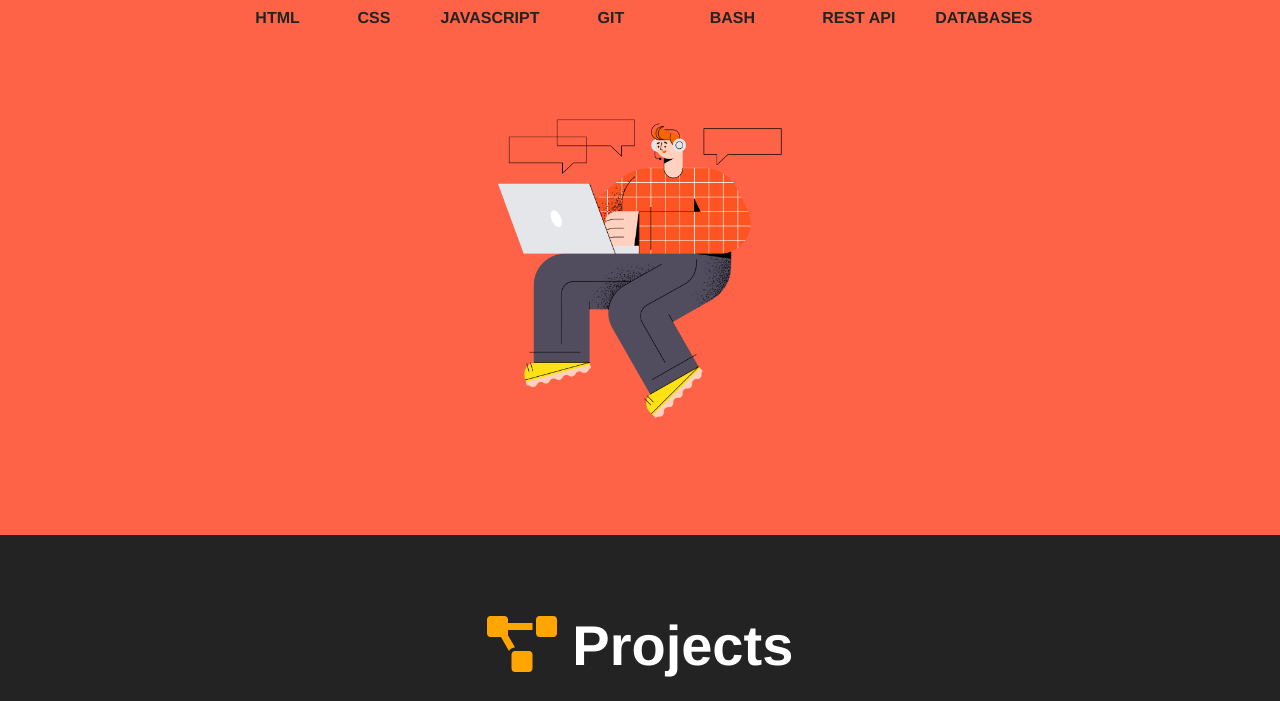
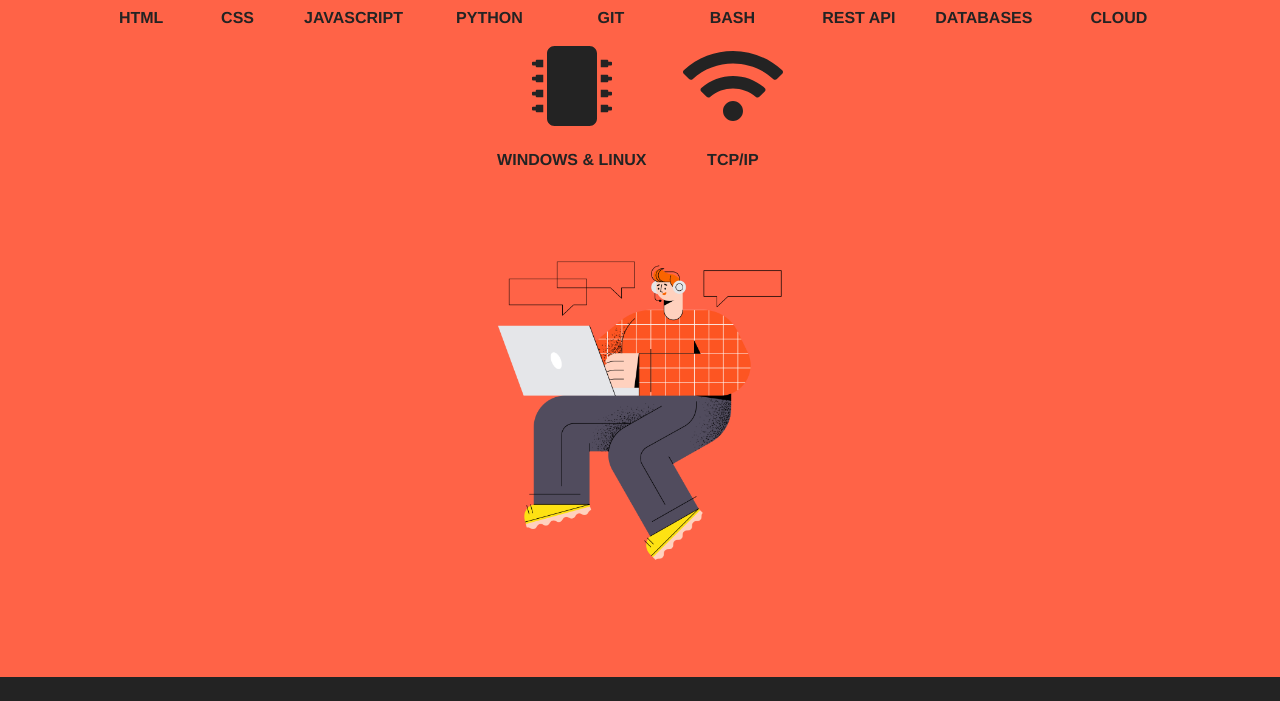
Before and after one commit to puybr/puybr.github.io, a website built with webpack: page dist/index.html in a window 1280 px wide. Shown: the part 2013-2714 px from the top of the page. Built offline with nearby package versions, Linux system fonts and the light colour scheme; files whose address does not match are found by name.

Commit message:
update content

```diff
--- a/src/index.js
+++ b/src/index.js
@@ -84,12 +84,16 @@ let mySkills = [
     icon: `<i class='fab fa-js-square'></i>`,
   },
   {
+    type: 'PYTHON',
+    icon: `<i class="fa fa-code" aria-hidden="true"></i>`
+  },
+  {
     type: 'GIT',
     icon: `<i class="fab fa-git-alt"></i>`,
   },
   {
     type: 'BASH',
-    icon: `<i class="fas fa-code"></i>`,
+    icon: `<i class="fa fa-terminal" aria-hidden="true"></i>`,
   },
   {
     type: 'REST API',
@@ -98,6 +102,18 @@ let mySkills = [
   {
     type: 'DATABASES',
     icon: `<i class="fas fa-database"></i>`,
+  },
+  {
+    type: 'CLOUD',
+    icon: `<i class="fa fa-cloud" aria-hidden="true"></i>`
+  },
+  {
+    type: 'WINDOWS & LINUX',
+    icon: `<i class="fa fa-microchip" aria-hidden="true"></i>`
+  },
+  {
+    type: 'TCP/IP',
+    icon: `<i class="fa fa-wifi" aria-hidden="true"></i>`
   }
 ];//end of my skills
 
```
Also changed, not shown: dist/index.html, 1 other file.
